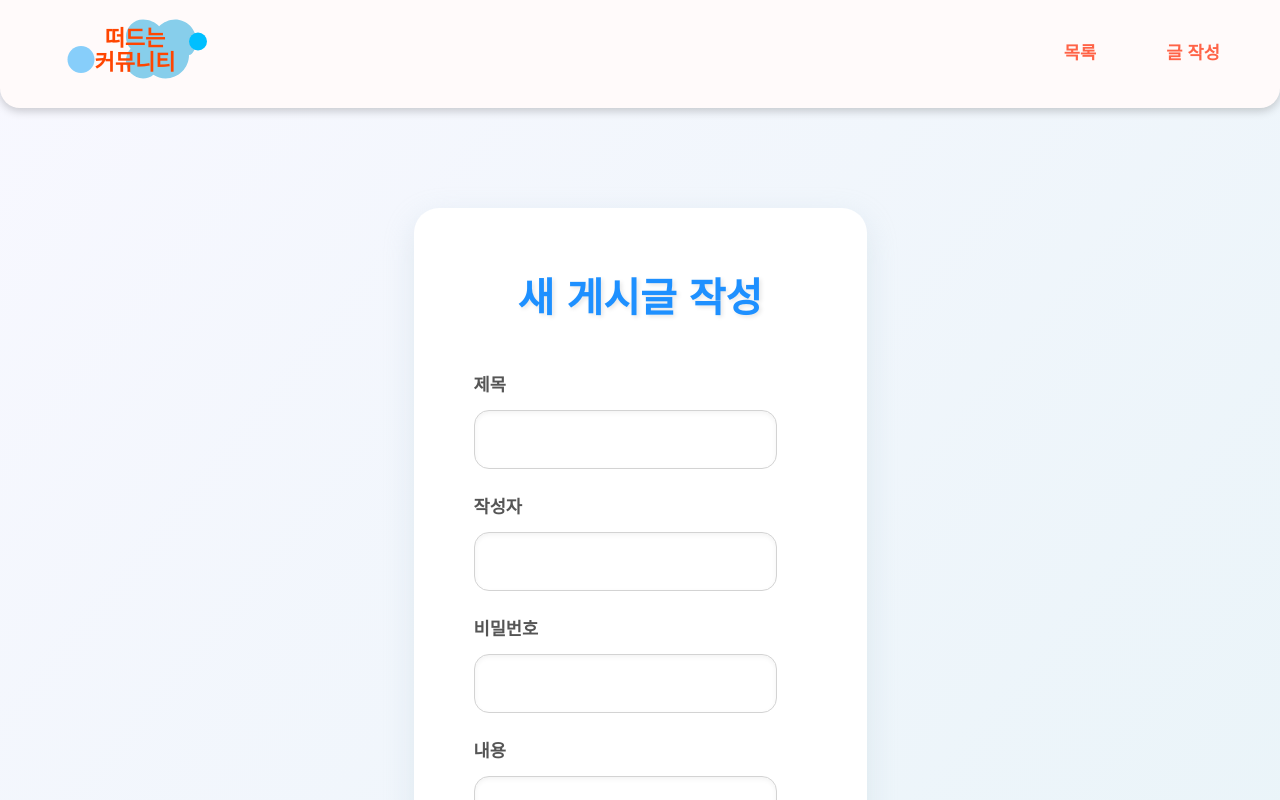
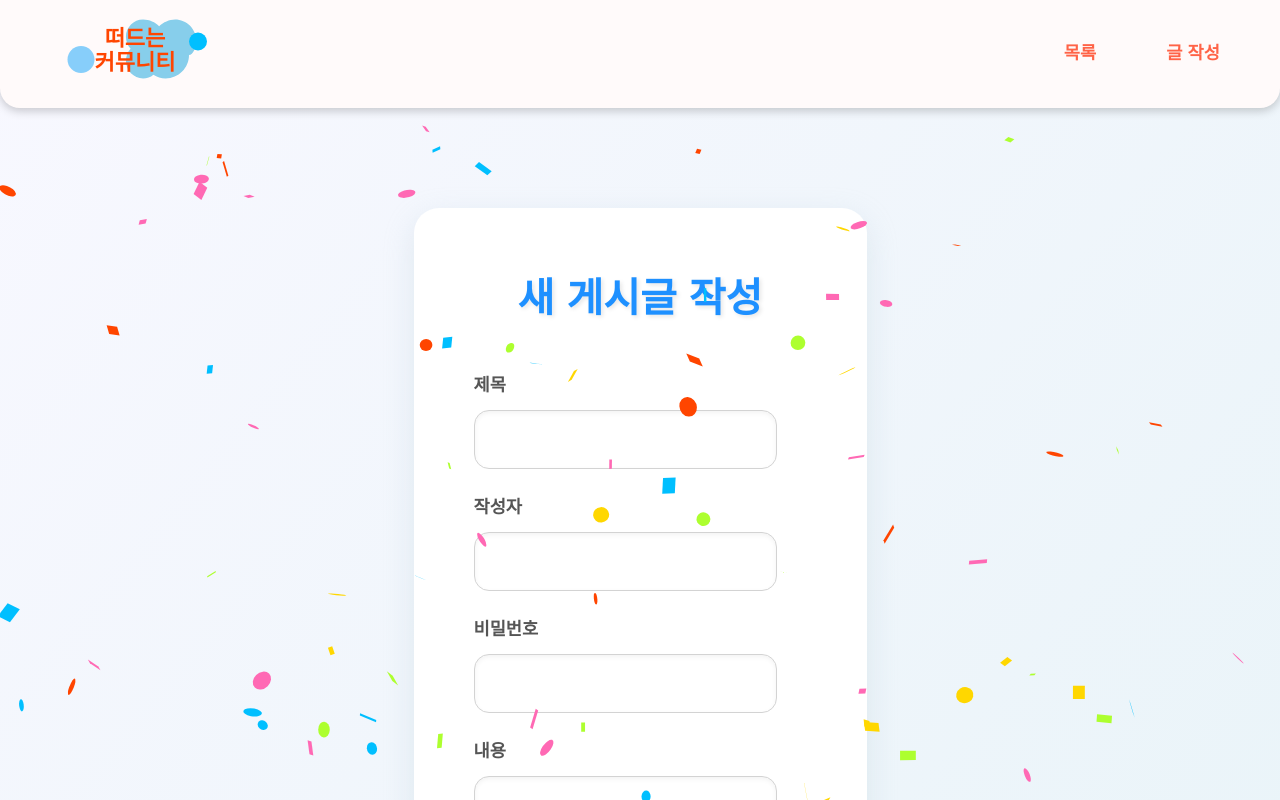
Before and after one commit to leeeeegun/250723_renewal-board-app, a React (Create React App) app in the folder frontend/: page /write in a window 1280 px wide. Shown: the top 800 px of the page. Built offline with nearby package versions, Linux system fonts and the light colour scheme.

Commit message:
feat: [이의건] 화면 꽃가루 액션 기능 추가 [RBA-FRONT-16]

```diff
--- a/frontend/package.json
+++ b/frontend/package.json
@@ -16,6 +16,7 @@
     "@types/react-dom": "^19.1.6",
     "axios": "^1.11.0",
     "react": "^19.1.0",
+    "react-confetti": "^6.4.0",
     "react-dom": "^19.1.0",
     "react-router-dom": "^7.7.1",
     "react-scripts": "5.0.1",
--- a/frontend/src/App.tsx
+++ b/frontend/src/App.tsx
@@ -1,25 +1,65 @@
-import React from 'react';
+import React, { useState, useEffect } from 'react';
 import { BrowserRouter as Router, Routes, Route } from 'react-router-dom';
+import Confetti from 'react-confetti';
+
 import Header from './components/common/Header';
 import Footer from './components/common/Footer';
 import BoardList from './pages/BoardList';
 import BoardDetail from './pages/BoardDetail';
 import BoardWrite from './pages/BoardWrite';
 import BoardEdit from './pages/BoardEdit';
-import './assets/styles/App.css'; // 전역 스타일 파일
 
-const App: React.FC = () => {
+import './assets/styles/App.css';
+import './assets/styles/Global.css';
+
+function App() {
+    const [showConfetti, setShowConfetti] = useState(false);
+    const [windowDimension, setWindowDimension] = useState({ width: window.innerWidth, height: window.innerHeight }); // ✅ 윈도우 크기 상태
+
+    // 윈도우 크기 변경 감지 (꽃가루가 화면 전체에 퍼지도록)
+    const detectSize = () => {
+        setWindowDimension({ width: window.innerWidth, height: window.innerHeight });
+    };
+
+    useEffect(() => {
+        window.addEventListener('resize', detectSize);
+        return () => {
+            window.removeEventListener('resize', detectSize);
+        };
+    }, []);
+
+    useEffect(() => {
+        setShowConfetti(true);
+        const timer = setTimeout(() => {
+            setShowConfetti(false);
+        }, 10000); // 10초 후에 꽃가루 멈춤
+
+        return () => clearTimeout(timer); // 컴포넌트 언마운트 시 타이머 정리
+    }, []); // 빈 배열은 컴포넌트 마운트 시 한 번만 실행됨
+
     return (
         <Router>
             <div className="app-container">
+                {showConfetti && (
+                    <Confetti
+                        width={windowDimension.width}
+                        height={windowDimension.height}
+                        numberOfPieces={100} // 꽃가루 개수 (조절 가능)
+                        recycle={true} // 한 번 뿌리고 사라지게 할지 (true면 계속 뿌림)
+                        tweenDuration={5000} // 꽃가루가 떨어지는 시간 (ms)
+                        gravity={0.1} // 중력 (숫자가 클수록 빨리 떨어짐)
+                        initialVelocityX={{ min: -10, max: 10 }} // 초기 X축 속도
+                        initialVelocityY={{ min: 10, max: 20 }} // 초기 Y축 속도
+                        colors={['#FFD700', '#FF69B4', '#ADFF2F', '#00BFFF', '#FF4500']} // 꽃가루 색상 (원하는 색상으로 변경 가능)
+                    />
+                )}
                 <Header />
                 <main className="app-main">
                     <Routes>
                         <Route path="/" element={<BoardList />} />
+                        <Route path="/board/:id" element={<BoardDetail />} />
                         <Route path="/write" element={<BoardWrite />} />
-                        <Route path="/board/:id" element={<BoardDetail />} />
                         <Route path="/edit/:id" element={<BoardEdit />} />
-                        {/* 404 페이지 등 추가 가능 */}
                     </Routes>
                 </main>
                 <Footer />
--- a/frontend/src/components/common/Footer.tsx
+++ b/frontend/src/components/common/Footer.tsx
@@ -4,7 +4,7 @@ import '../../assets/styles/Footer.css';
 const Footer: React.FC = () => {
     return (
         <footer className="app-footer">
-            <p>&copy; 2025 익명 게시판. All rights reserved.</p>
+            <p>&copy; 2025 의건 월드. All rights reserved.</p>
         </footer>
     )
 }
--- a/frontend/src/pages/BoardWrite.tsx
+++ b/frontend/src/pages/BoardWrite.tsx
@@ -1,8 +1,8 @@
 import React, { useState } from "react";
 import axios from "axios";
 import { useNavigate } from "react-router-dom";
-import {Board, BoardWriteRequest} from "../types/board";
 import '../assets/styles/BoardForm.css';
+import { Board, BoardWriteRequest } from '../types/board';
 
 const BoardWrite: React.FC = () => {
     const navigate = useNavigate();
```
Also changed, not shown: frontend/src/assets/styles/Global.css (added), 1 other file (tests, documents, lock files or other folders).
